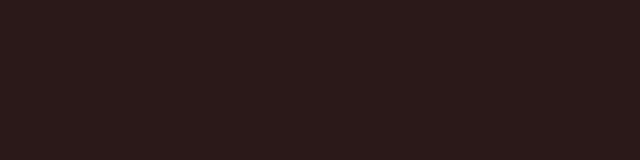
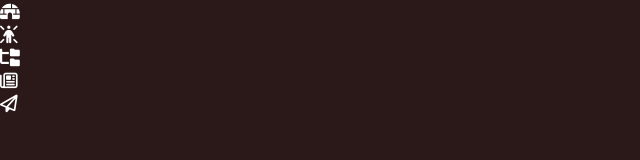
Before and after one commit to hyperionao/portfoliosite, a plain HTML site: page index.html in a window 1280 px wide. Shown: the whole page, without its empty margins (0-640 px from the left). Drawn offline with Linux system fonts and the light colour scheme.

Commit message:
Added font awesome icons

```diff
--- a/index.html
+++ b/index.html
@@ -21,5 +21,23 @@
         <section class="section sec4 blogs"></section>
         <section class="section sec5 contact"></section>
     </main>
+
+    <div class="controls">
+        <div class="control control-1 active-btn" data-id="header">
+            <i class="fa-solid fa-igloo"></i>
+        </div>
+        <div class="control control-2 " data-id="about" >
+            <i class="fa-solid fa-person-rays"></i>
+        </div>
+        <div class="control control-3 " data-id="portfolio">
+            <i class="fa-solid fa-folder-tree"></i>
+        </div>
+        <div class="control control-4 " data-id="blog">
+            <i class="fa-regular fa-newspaper"></i>
+        </div>
+        <div class="control control-5 " data-id="contact">
+            <i class="fa-regular fa-paper-plane"></i>
+        </div>
+    </div>
 </body>
 </html>
```
